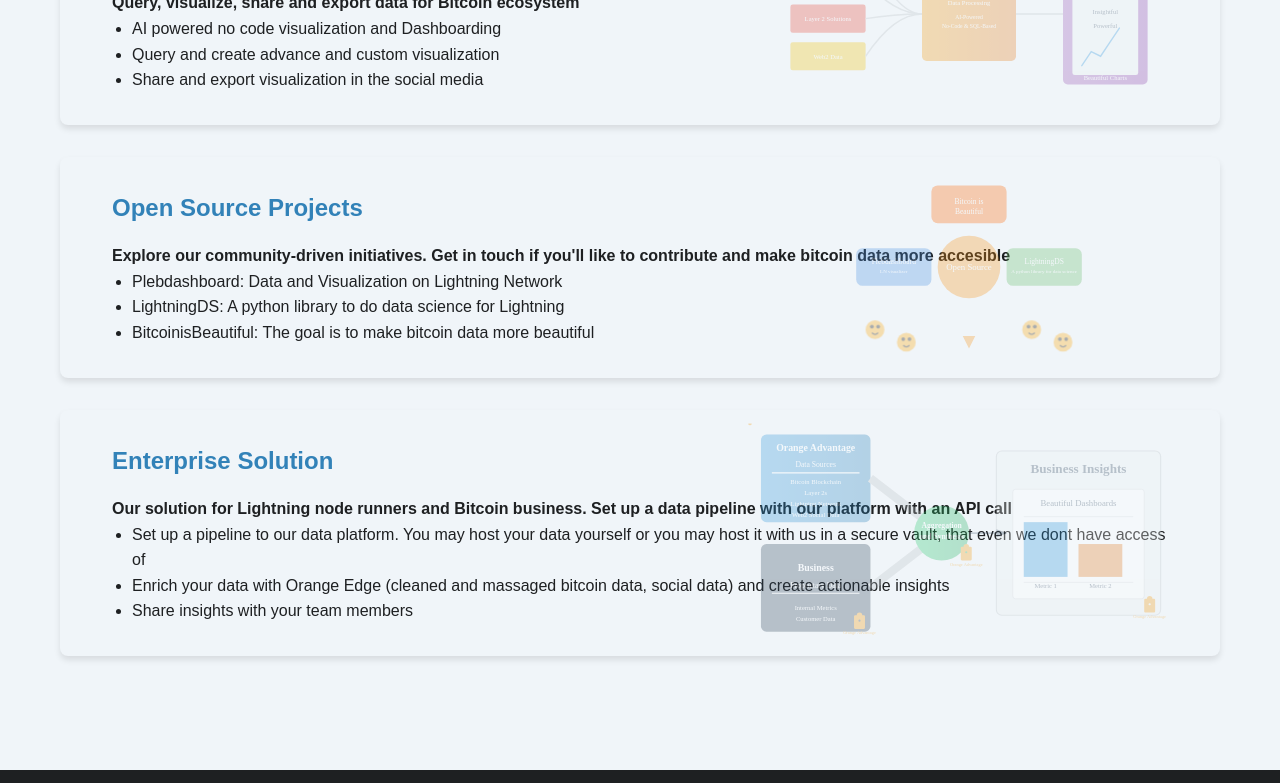
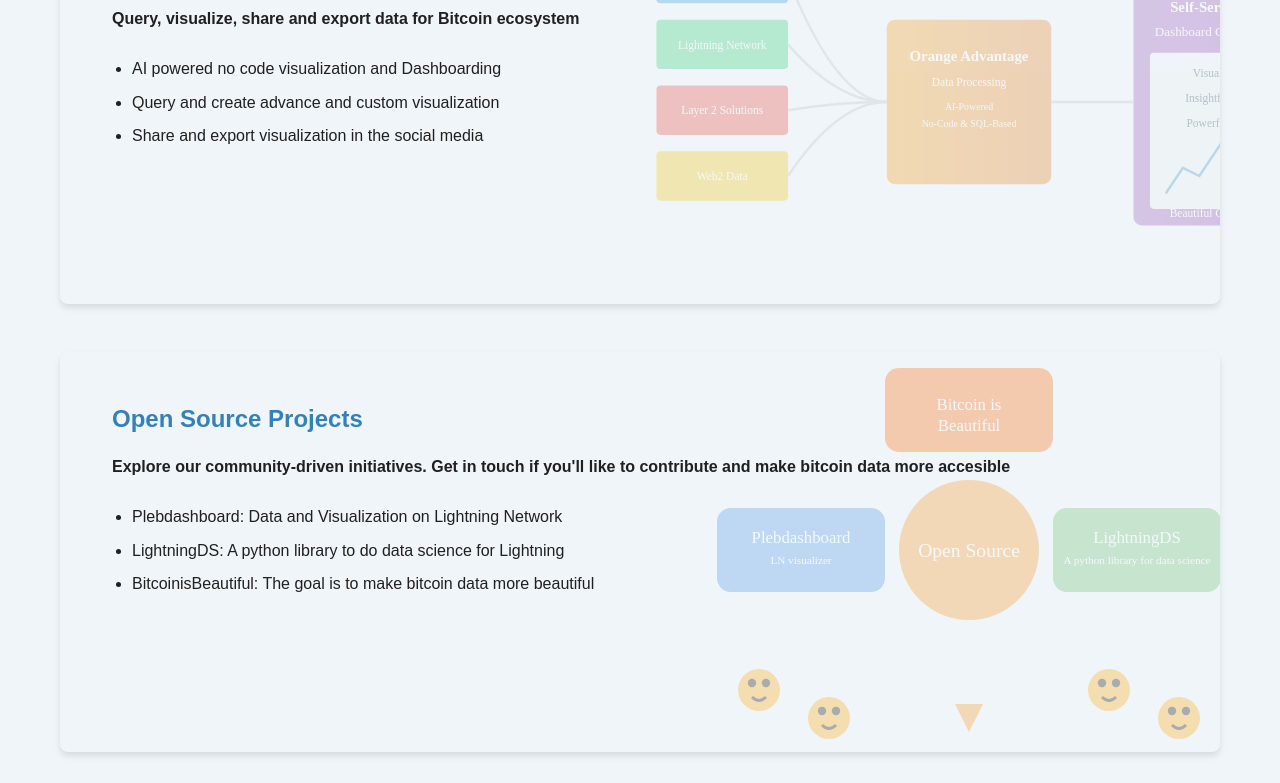
Before and after one commit to sorukumar/Orangemetrics, a plain HTML site: page index.html in a window 1280 px wide. Shown: the part 946-1729 px from the top of the page. Drawn offline with nearby package versions, Linux system fonts and the light colour scheme.

Commit message:
Update styles.css

```diff
--- a/css/styles.css
+++ b/css/styles.css
@@ -160,11 +160,12 @@
 .product-section {
     background-color: var(--background-color);
     border-radius: 8px;
-    padding: 2rem;
+    padding: 3rem 2rem; /* Increased top and bottom padding */
     box-shadow: 0 4px 6px rgba(0, 0, 0, 0.1);
-    margin-bottom: 2rem;
+    margin-bottom: 3rem; /* Increased margin between sections */
     position: relative;
     overflow: hidden;
+    min-height: 400px; /* Set a minimum height */
 }
 
 .product-section h3 {
@@ -178,6 +179,7 @@
     align-items: flex-start;
     position: relative;
     z-index: 1;
+    min-height: 300px; /* Set a minimum height for the content */
 }
 
 .product-description {
@@ -194,6 +196,13 @@
 .product-description ul {
     padding-left: 20px;
 }
+.product-description > * {
+    margin-bottom: 1.5rem; /* Adds space between elements */
+}
+
+.product-description ul li {
+    margin-bottom: 0.5rem; /* Adds space between list items */
+}
 
 .product-animation {
     position: absolute;
@@ -201,7 +210,7 @@
     top: 50%;
     transform: translateY(-50%);
     width: 60%;
-    height: 120%;
+    height: 140%; /* Increased height of the animation */
     opacity: 0.3;
     z-index: 0;
 }
```
